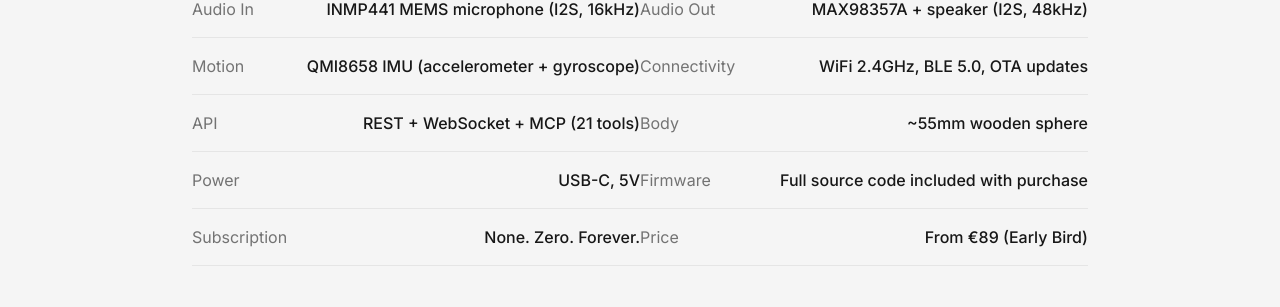
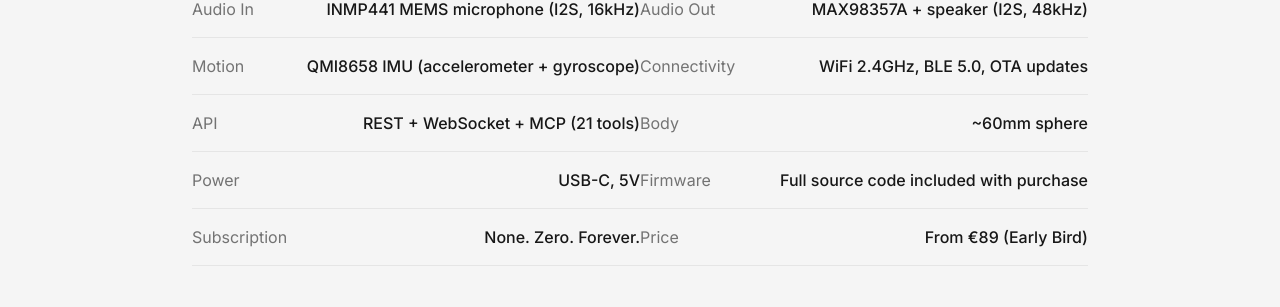
Before and after one commit to angeldimitrov/angeldimitrov.github.io, a Jekyll site: the page built from nova-sphere.html, in a window 1280 px wide and 900 px high, scrolled down 10748 px. Shown: the part 147-454 px from the top of the window. Built offline with Jekyll 4.4.1, drawn with Linux system fonts in a browser that asks for light colours.

Commit message:
Fix: 60mm sphere (not 55mm), remove all wooden/wood references

```diff
--- a/_preview/nova-sphere.html
+++ b/_preview/nova-sphere.html
@@ -843,7 +843,7 @@
         </div>
         <div class="flex justify-between py-4 border-b border-neutral-200">
           <span class="text-neutral-500">Body</span>
-          <span class="text-neutral-900 font-medium">~55mm wooden sphere</span>
+          <span class="text-neutral-900 font-medium">~60mm sphere</span>
         </div>
         <div class="flex justify-between py-4 border-b border-neutral-200">
           <span class="text-neutral-500">Power</span>
--- a/nova-sphere.html
+++ b/nova-sphere.html
@@ -2,7 +2,7 @@
 layout: default
 title: Nova Sphere — The Open Hardware Face for Any AI
 description: An open AI hardware interface with AMOLED display, MCP server, voice interaction, and REST API. Give your AI a face, a voice, and a presence on your desk. Coming soon to Kickstarter.
-keywords: Nova Sphere, AI hardware, MCP server, Claude Code, smart display, ESP32, AMOLED, AI assistant, voice assistant, Kickstarter, AI face, wooden sphere, IoT display, open API, Home Assistant
+keywords: Nova Sphere, AI hardware, MCP server, Claude Code, smart display, ESP32, AMOLED, AI assistant, voice assistant, Kickstarter, AI face, IoT display, open API, Home Assistant
 image: /assets/images/nova-sphere/hero-happy.jpg
 ---
 
@@ -495,7 +495,7 @@ image: /assets/images/nova-sphere/hero-happy.jpg
         </div>
         <div class="flex justify-between py-4 border-b border-neutral-200">
           <span class="text-neutral-500">Body</span>
-          <span class="text-neutral-900 font-medium">~55mm wooden sphere</span>
+          <span class="text-neutral-900 font-medium">~60mm sphere</span>
         </div>
         <div class="flex justify-between py-4 border-b border-neutral-200">
           <span class="text-neutral-500">Power</span>
```
